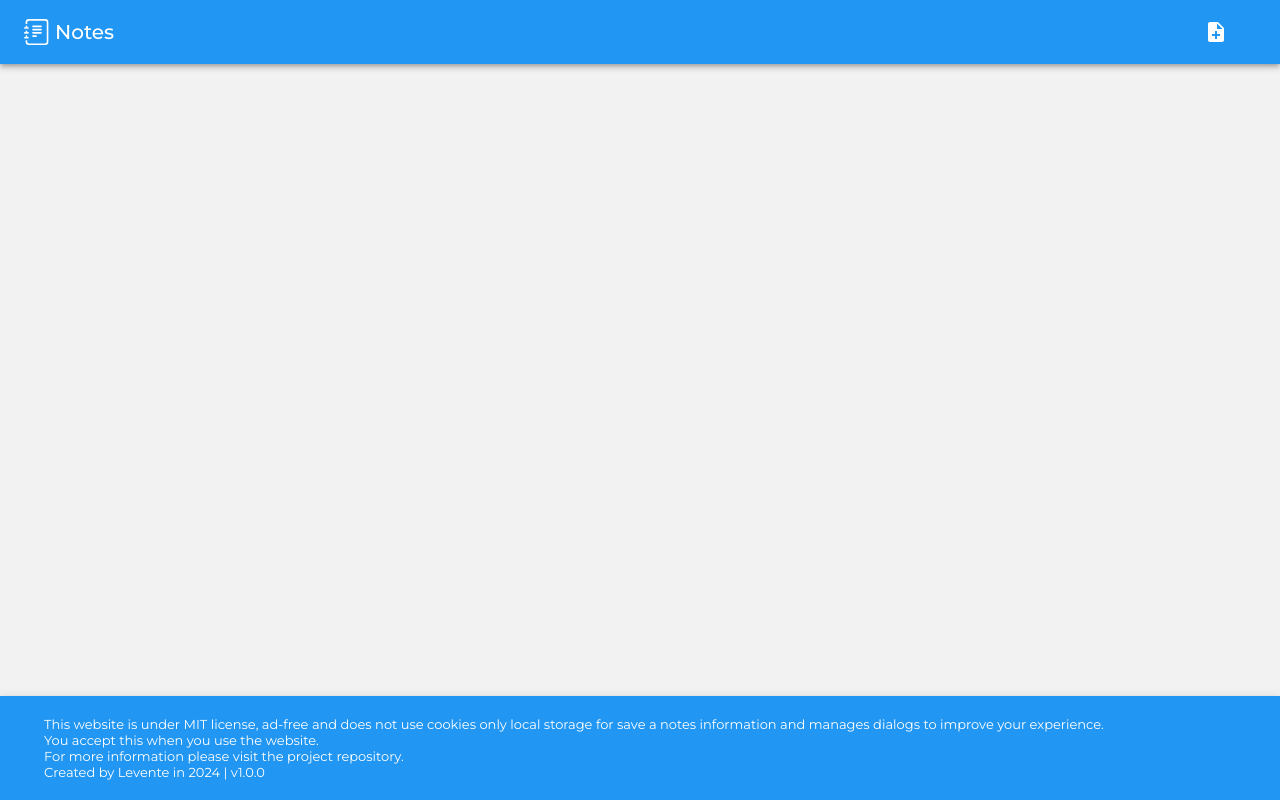
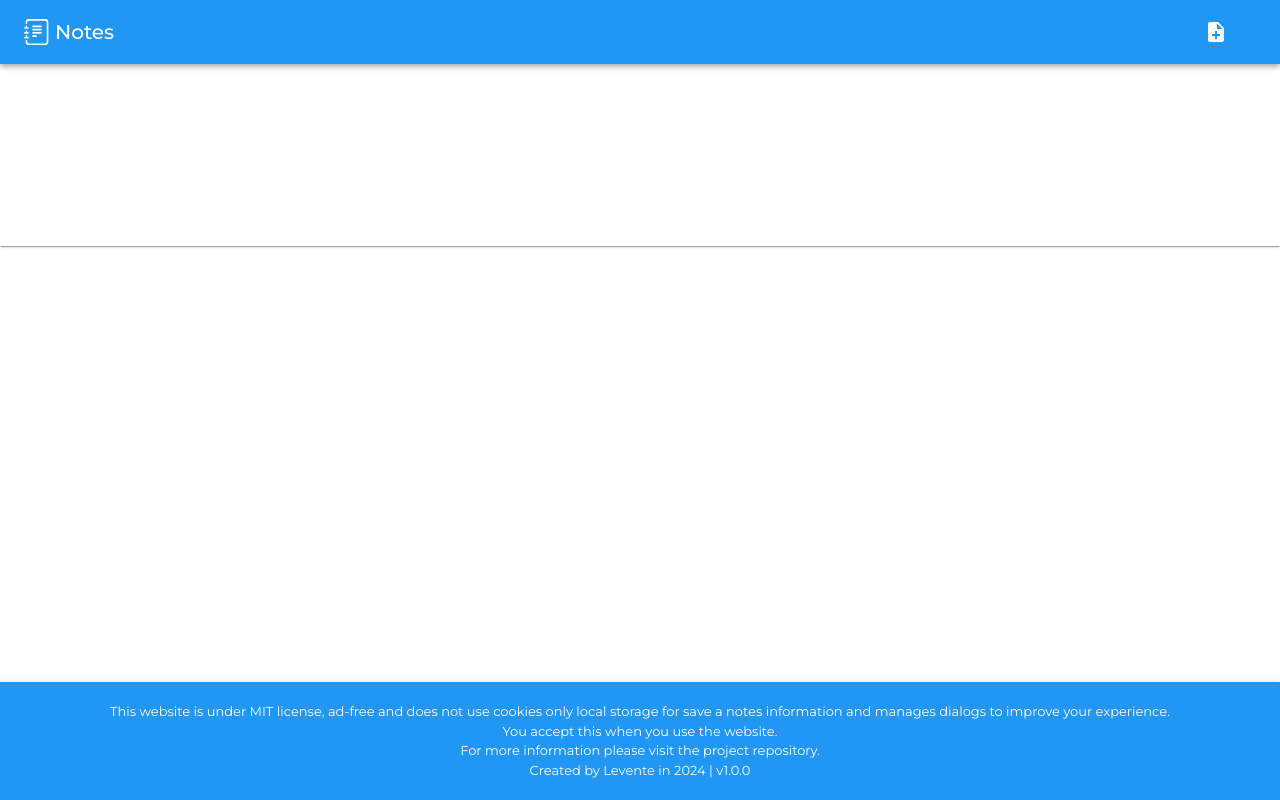
Before and after one commit to tothlevente/notes, a React (Vite) app: page / in a window 1280 px wide. Built offline with nearby package versions, Linux system fonts and the light colour scheme.

Commit message:
Developments

```diff
--- a/src/App.tsx
+++ b/src/App.tsx
@@ -1,11 +1,10 @@
-import CreateNote from "./components/CreateNote";
 import NoteStack from "./components/NoteStack";
 import NoteProps from "./interfaces/NoteProps";
 import Header from "./components/Header";
 import Footer from "./components/Footer";
 
 import { ThemeProvider } from "@emotion/react";
-import { createTheme } from "@mui/material";
+import { createTheme, CssBaseline, Paper } from "@mui/material";
 import { useState } from "react";
 
 const theme = createTheme({
@@ -29,17 +28,28 @@ export default function App() {
 
   return (
     <ThemeProvider theme={theme}>
-      <CreateNote
+      <CssBaseline />
+      <Paper
+        square
+        sx={{
+          pb: "150px",
+          "@media (max-width: 459px)": {
+            pb: "200px",
+          },
+          "@media (max-width: 349px)": {
+            pb: "300px",
+          },
+        }}
+      >
+        <Header
           notes={notes}
           setNotes={setNotes}
           showCreateNewNote={showCreateNewNote}
           setShowCreateNewNote={setShowCreateNewNote}
         />
-      <div className="site-wrapper">
-        <Header setShowCreateNewNote={setShowCreateNewNote} />
         <NoteStack notes={notes} setNotes={setNotes} />
+      </Paper>
       <Footer />
-      </div>
     </ThemeProvider>
   );
 }
--- a/src/components/Footer.tsx
+++ b/src/components/Footer.tsx
@@ -5,7 +5,7 @@ import { AppBar, Toolbar } from "@mui/material";
 export default function Footer() {
   return (
     <AppBar
-      position="absolute"
+      position="fixed"
       color="primary"
       sx={{ top: "auto", bottom: 0 }}
     >
@@ -16,6 +16,7 @@ export default function Footer() {
             flexGrow: 1,
             margin: "20px",
             fontSize: "small",
+            textAlign: "center",
           }}
         >
           <p>
--- a/src/components/Header.tsx
+++ b/src/components/Header.tsx
@@ -1,4 +1,5 @@
 import NoteAddIcon from "@mui/icons-material/NoteAdd";
+import CreateNote from "./CreateNote";
 import Logo from "./Logo";
 
 import {
@@ -11,9 +12,20 @@ import {
 
 import { Box } from "@mui/system";
 
-export default function Header({ setShowCreateNewNote }: any) {
+export default function Header({
+  notes,
+  setNotes,
+  showCreateNewNote,
+  setShowCreateNewNote,
+}: any) {
   return (
     <Box sx={{ flexGrow: 1 }}>
+      <CreateNote
+        notes={notes}
+        setNotes={setNotes}
+        showCreateNewNote={showCreateNewNote}
+        setShowCreateNewNote={setShowCreateNewNote}
+      />
       <AppBar position="static">
         <Toolbar>
           <Logo />
--- a/src/components/NoteCard.tsx
+++ b/src/components/NoteCard.tsx
@@ -41,7 +41,7 @@ export default function NoteCard({
               color: "background.paper",
             }}
           >
-            {<NotesIcon color="primary" />}
+            <NotesIcon />
           </Avatar>
           {title.length < 30 ? title : title.substring(0, 30) + "..."}
         </Typography>
```
Lines whose indentation alone changed are shown as unchanged.
